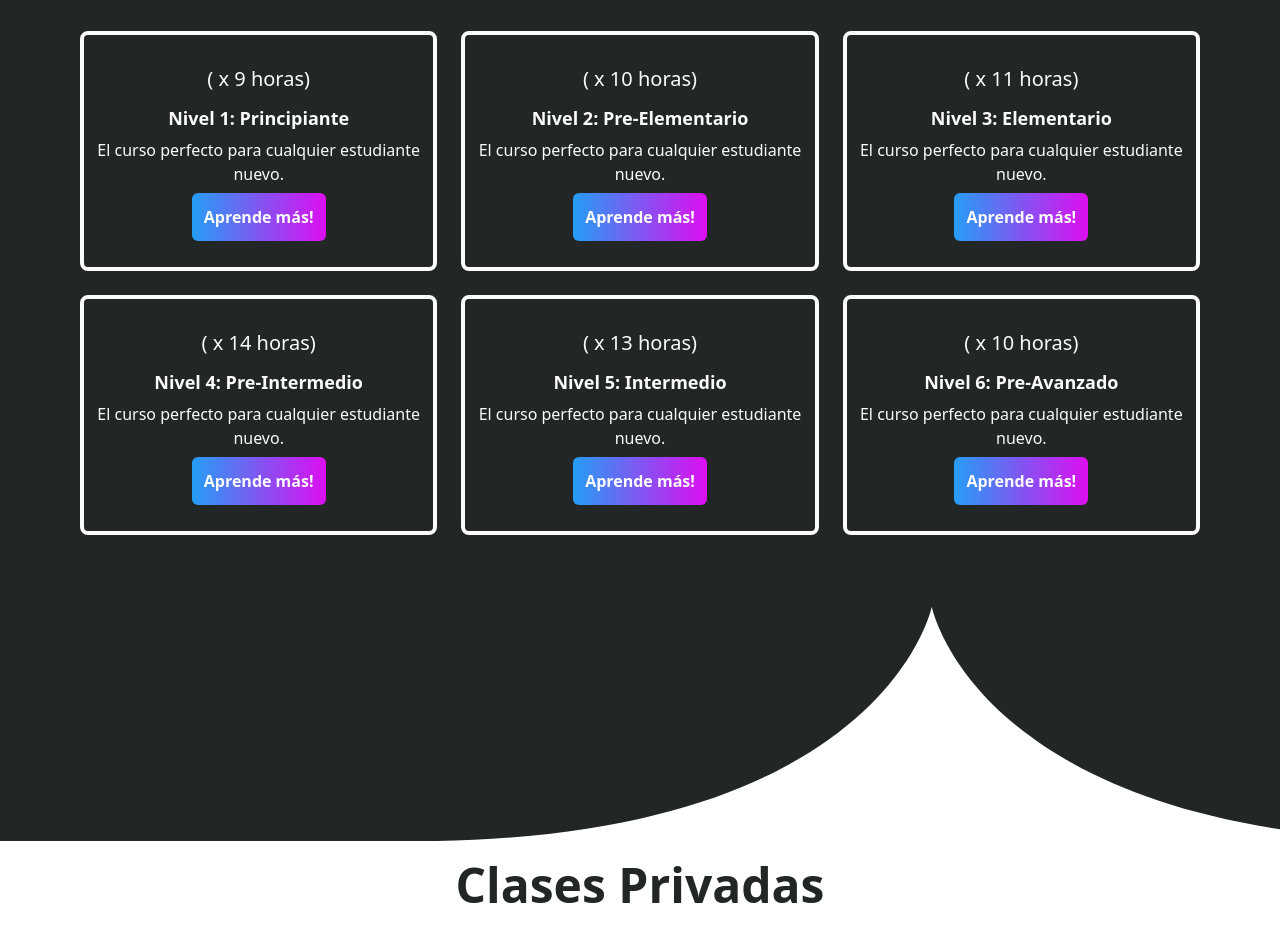
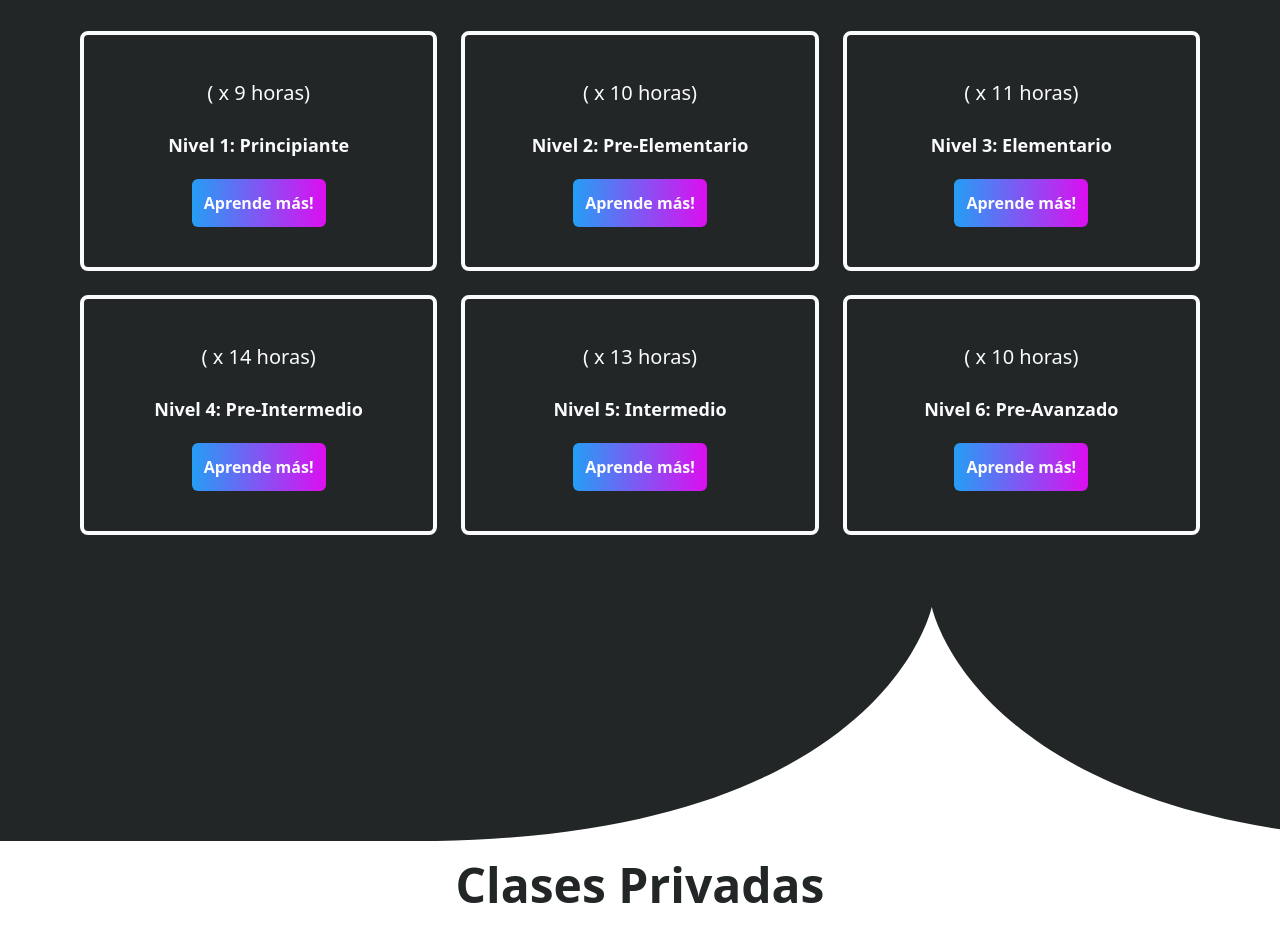
Before and after one commit to AngusGaukrogerDev/website-ingles-pal-mundo, a Vue app: page / in a window 1280 px wide. Shown: the part 3300-4235 px from the top of the page. Built offline with nearby package versions, Linux system fonts and the light colour scheme; no server answers.

Commit message:
details removed

```diff
--- a/src/components/UIElements/CourseData.vue
+++ b/src/components/UIElements/CourseData.vue
@@ -8,7 +8,7 @@
                 </div>
 
             <h1 class="text-sm font-bold xl:text-lg">{{ name }}</h1>
-            <h1 class="hidden md:flex">{{ details }}</h1>
+            <!-- <h1 class="hidden md:flex">{{ details }}</h1> -->
             <button class="bg-gradient-to-r from-main to-highlight hover:scale-105 text-texttone rounded-md border-texttone p-1 sm:p-3  ">
                 <strong>
                     Aprende más!
```
